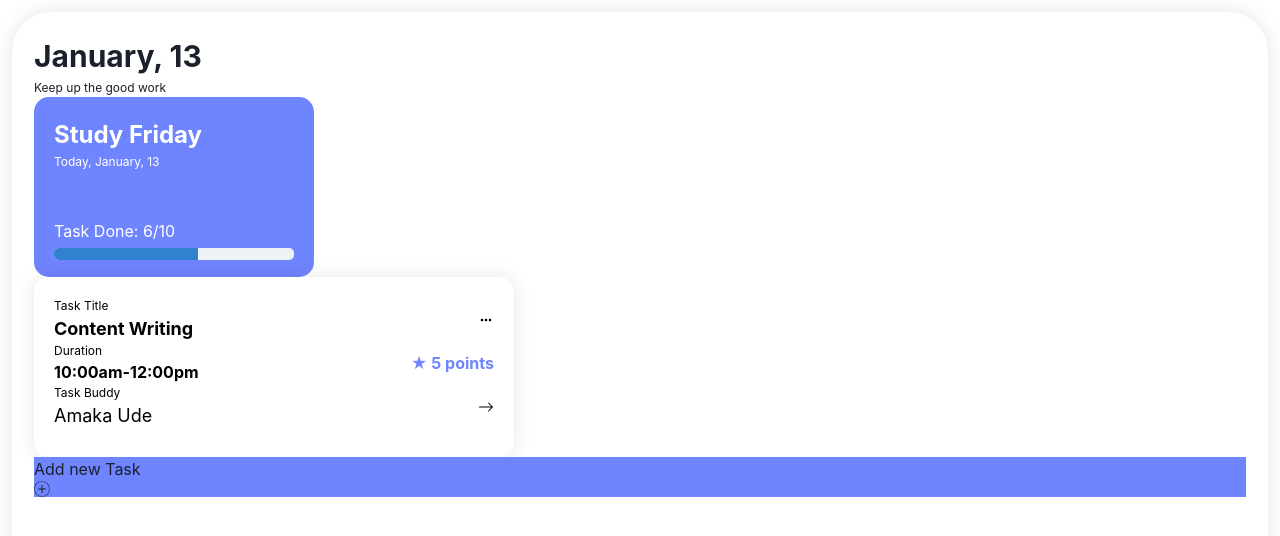
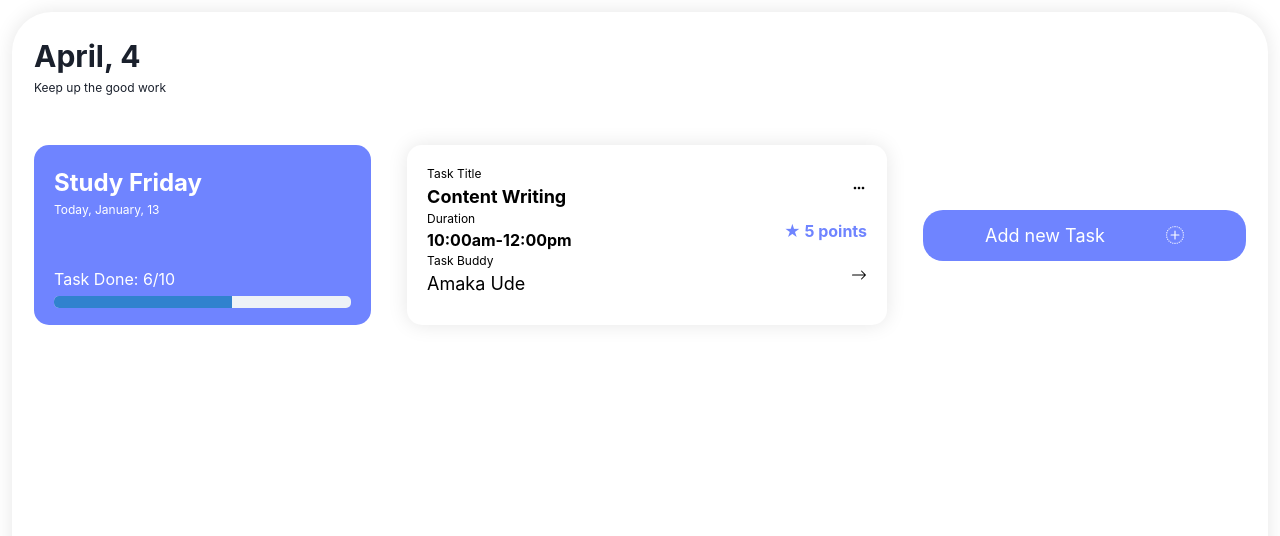
Before and after one commit to TYDev01/study_buddy_app, a React (Vite) app: page /DashboardContents in a window 1280 px wide. Shown: the top 536 px of the page. Built offline with nearby package versions, Linux system fonts and the light colour scheme.

Commit message:
Add some components

```diff
--- a/src/components/commonComponents/DashboardContents.jsx
+++ b/src/components/commonComponents/DashboardContents.jsx
@@ -1,18 +1,26 @@
-import { Text, Box, Progress } from "@chakra-ui/react"
+import { Text, Box, Progress, FormControl, FormLabel, Input, HStack, Textarea } from "@chakra-ui/react"
 import styles from '../../generalstyle.module.css'
 import { BiDotsHorizontalRounded } from "react-icons/bi";
 import { BsArrowRight, BsPlusCircleDotted } from "react-icons/bs";
 const DashboardContents = () => {
+    // const timestamp = 1643200384959;
+    const date = new Date()
+    const monthName = date.toLocaleString('default', {month: 'long',});
+    const day = date.getDate();
+
+
   return (
     <div className={styles.DashCont}>
-        <Text as="b" fontSize="3xl">January, 13</Text>
+        <Text as="b" fontSize="3xl">{monthName}, {day}</Text>
         <Text fontSize="xs">Keep up the good work</Text>
-        <Box maxW="280" height="180" bg="#6f84ff" p="5" borderRadius="15" color="#ffffff">
+        <div className={styles.contentFlex}>
+            <Box className={styles.taskProgress} maxW="380" height="180" bg="#6f84ff" p="5" borderRadius="15" color="#ffffff">
                 <Text fontSize="2xl" as="b">Study Friday</Text>
                 <Text fontSize="xs" mb="12">Today, January, 13</Text>
                 <Text>Task Done: 6/10</Text>
                 <Progress colorScheme="blue" mt="5px" value={60} className={styles.progressBar} />
             </Box>
+
             <Box maxW="480" height="180" bg="#ffffff" p="5" borderRadius="15" color="#000" className={styles.currentTask}>
                 <div className={styles.tasksTitle}>
                     <div>
@@ -42,9 +50,44 @@ const DashboardContents = () => {
                     </div>
                 </div>
             </Box>
-        <Box  bg="#6f84ff">
-            <Text>Add new Task <BsPlusCircleDotted /></Text>
+            <Box  bg="#6f84ff" className={styles.dashAddTask}>
+                <Text className={styles.addTaskFlex}>Add new Task <BsPlusCircleDotted  className={styles.leftIconPad}/></Text>
             </Box>
+        </div>
+
+        <div className={styles.modalStyle}>
+            <Box className={styles.createTaskFlex} mb="33px">
+                <div>
+                    <Text as="b" fontSize="3xl">Create Task</Text>
+                </div>
+                <div>
+                    <Text as="b" fontSize="2xl" color="gray.400" className={styles.closeModal}>X</Text>
+                </div>
+            </Box>
+            <form>
+                <FormControl isRequired mb="12px">
+                    <FormLabel color="gray.400">First name</FormLabel>
+                    <Input placeholder='First name' />
+                </FormControl>
+                <FormControl isRequired mb="12px">
+                    <FormLabel color="gray.400">Date</FormLabel>
+                    <Input placeholder="Select Date and Time" size="md" type="date"  />
+                </FormControl>
+                <HStack mb="12px">
+                    <FormControl isRequired>
+                        <FormLabel color="gray.400">Start Time</FormLabel>
+                        <Input placeholder="Select Date and Time" size="md" type="time"  />
+                    </FormControl>
+                    <FormControl isRequired>
+                        <FormLabel color="gray.400">End Time</FormLabel>
+                        <Input placeholder="Select Date and Time" size="md" type="time"  />
+                    </FormControl>
+                </HStack>
+                <FormControl mt="12px">
+                    <Textarea placeholder='Here is a sample placeholder' />
+                </FormControl>
+            </form>
+        </div>
     </div>
   )
 }
--- a/src/generalstyle.module.css
+++ b/src/generalstyle.module.css
@@ -107,6 +107,7 @@
     border-radius: 40px;
     height: 100vh;
     padding: 22px;
+    position: relative;
 }
 
 /* Dashboard Contents */
@@ -115,8 +116,12 @@
     border-radius: 5px;
 }
 
+.taskProgress{
+    flex-grow: 1;
+}
 .currentTask{
     box-shadow: 0px 0px 20px rgba(0, 0, 0, 0.1);
+    flex-grow: 2;
 }
 
 .tasksTitle{
@@ -129,3 +134,55 @@
     cursor: pointer;
     font-weight: bolder;
 }
+
+.contentFlex{
+    display: flex;
+    align-items: center;
+    justify-content: space-around;
+    gap: 3%;
+    margin-top: 4%;
+}
+
+.dashAddTask{
+    flex-grow: 1;
+    border-radius: 20px;
+    padding: 12px;
+    color: #ffffff;
+    font-size: 18px;
+    text-align: center;
+}
+
+.addTaskFlex{
+    display: flex;
+    align-items: center;
+    justify-content: space-evenly;
+    cursor: pointer;
+}
+
+/* POP FLEX */
+.modalStyle{
+    position: absolute;
+    top: 0;
+    background: #fffbfb;
+    padding: 32px;
+    width: 50%;box-shadow: 0px 0px 20px rgba(0, 0, 0, 0.1);
+    border-radius: 5px;
+    visibility: hidden;
+    opacity: 0;
+    transition: visibility 0s, opacity 0.5s;
+}
+
+.modalStyle_call{
+    visibility: visible;
+    opacity: 1;
+}
+.createTaskFlex{
+    display: flex;
+    justify-content: space-between;
+    align-items: center;
+}
+
+.closeModal{
+    cursor: pointer;
+    font-family: sans-serif;
+}
--- a/src/pages/Dashboard.jsx
+++ b/src/pages/Dashboard.jsx
@@ -1,4 +1,5 @@
 import DashHeader from '../components/commonComponents/DashHeader'
+import DashboardContents from '../components/commonComponents/DashboardContents'
 import SideBar from '../components/commonComponents/SideBar'
 import styles from './styleDashboard.module.css'
 
@@ -10,6 +11,7 @@ const Dashboard = () => {
         </div>
         <div className={styles.rightSide}>
             <DashHeader />
+            <DashboardContents />
         </div>
     </div>
   )
```
Lines whose indentation alone changed are shown as unchanged.
